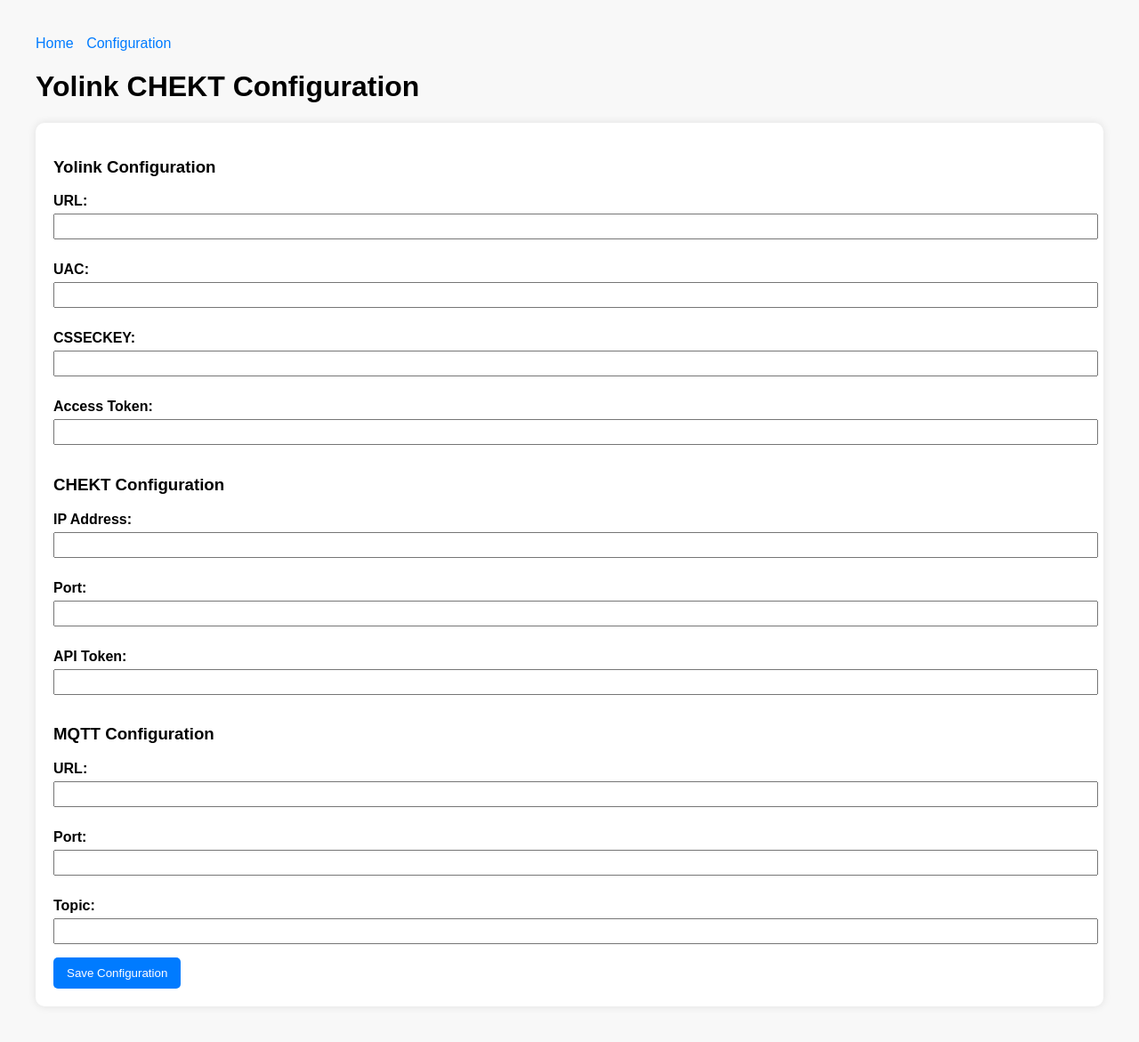
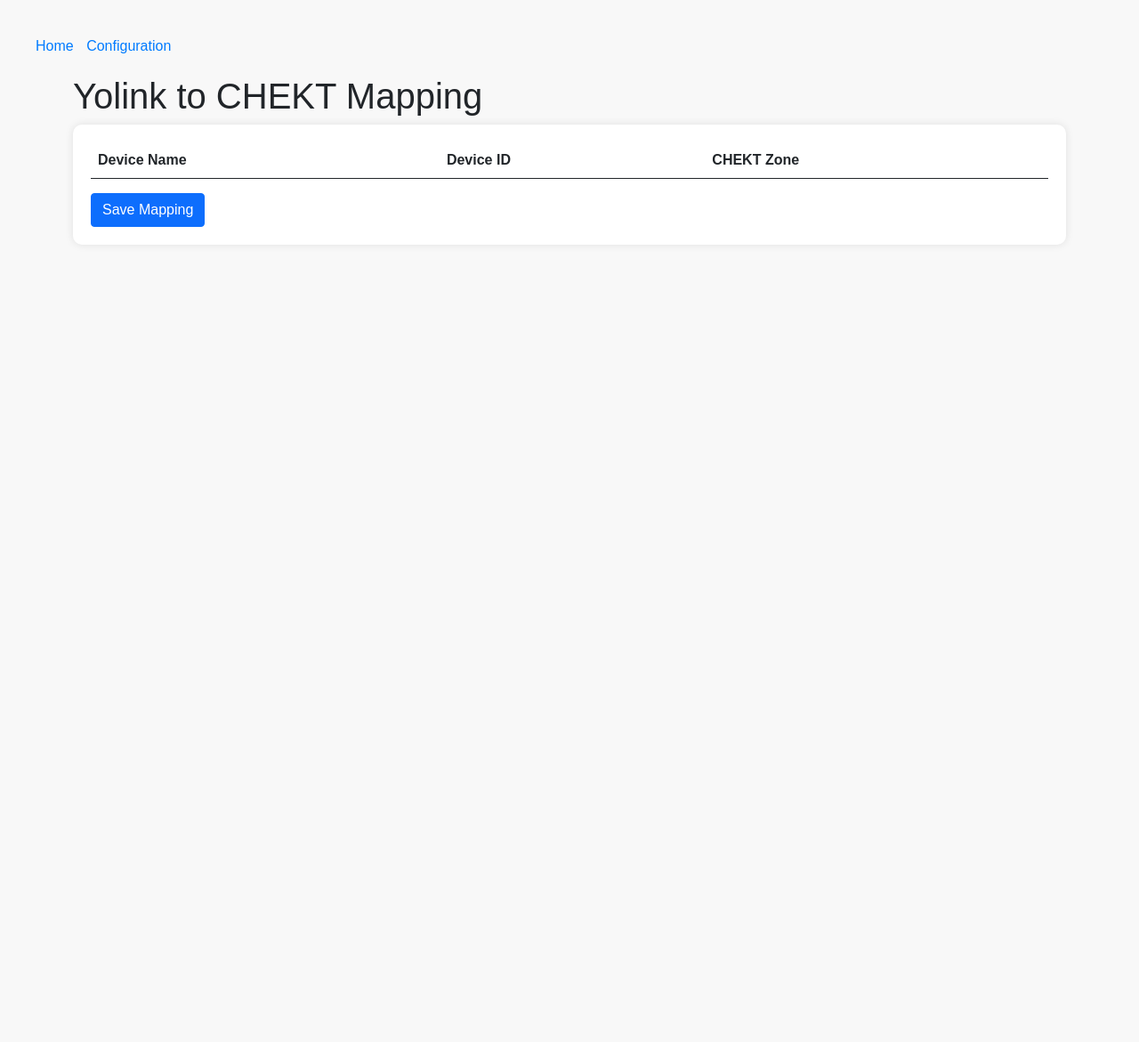
Before and after one commit to lazerusrm/yolink-chekt, a Flask app: page /config in a window 1280 px wide. Shown: the whole page at 89% size. After the commit the page ends 255 px from the top, so only its background shows below. Run offline with Flask 2, Linux system fonts and the light colour scheme; lists and menus that the app fills with data are empty.

Commit message:
web update

```diff
--- a/templates/config.html
+++ b/templates/config.html
@@ -3,7 +3,8 @@
 <head>
     <meta charset="UTF-8">
     <meta name="viewport" content="width=device-width, initial-scale=1.0">
-    <title>Yolink CHEKT Configuration</title>
+    <title>Yolink to CHEKT Mapping</title>
+    <link rel="stylesheet" href="https://cdn.jsdelivr.net/npm/bootstrap@5.1.0/dist/css/bootstrap.min.css">
     <style>
         body {
             font-family: Arial, sans-serif;
@@ -56,101 +57,59 @@
         <a href="/">Home</a>
         <a href="/config">Configuration</a>
     </div>
-    <h1>Yolink CHEKT Configuration</h1>
+    <div class="container">
+        <h1>Yolink to CHEKT Mapping</h1>
 
-    <form id="configForm">
-        <h3>Yolink Configuration</h3>
-        <label for="yolink_url">URL:</label>
-        <input type="text" id="yolink_url" name="yolink_url" required><br>
-        <label for="yolink_uac">UAC:</label>
-        <input type="text" id="yolink_uac" name="yolink_uac" required><br>
-        <label for="yolink_csseckey">CSSECKEY:</label>
-        <input type="text" id="yolink_csseckey" name="yolink_csseckey" required><br>
-        <label for="yolink_token">Access Token:</label>
-        <input type="text" id="yolink_token" name="yolink_token" required><br>
+        <form id="mapping-form">
+            <table class="table">
+                <thead>
+                    <tr>
+                        <th>Device Name</th>
+                        <th>Device ID</th>
+                        <th>CHEKT Zone</th>
+                    </tr>
+                </thead>
+                <tbody>
+                    {% for device in devices %}
+                    <tr>
+                        <td>{{ device['name'] }}</td>
+                        <td>{{ device['id'] }}</td>
+                        <td>
+                            <input type="text" name="chekt_zone" class="form-control" value="{{ mappings.get(device['id'], '') }}">
+                            <input type="hidden" name="device_id" value="{{ device['id'] }}">
+                        </td>
+                    </tr>
+                    {% endfor %}
+                </tbody>
+            </table>
+            <button type="submit" class="btn btn-primary">Save Mapping</button>
+        </form>
+    </div>
 
-        <h3>CHEKT Configuration</h3>
-        <label for="chekt_ip">IP Address:</label>
-        <input type="text" id="chekt_ip" name="chekt_ip" required><br>
-        <label for="chekt_port">Port:</label>
-        <input type="text" id="chekt_port" name="chekt_port" required><br>
-        <label for="chekt_token">API Token:</label>
-        <input type="text" id="chekt_token" name="chekt_token" required><br>
+    <script src="https://code.jquery.com/jquery-3.6.0.min.js"></script>
+    <script>
+        $('#mapping-form').on('submit', function (e) {
+            e.preventDefault();
+            var mappings = {};
+            $('input[name="device_id"]').each(function (index) {
+                var deviceId = $(this).val();
+                var zone = $(this).closest('tr').find('input[name="chekt_zone"]').val();
+                mappings[deviceId] = zone;
+            });
 
-        <h3>MQTT Configuration</h3>
-        <label for="mqtt_url">URL:</label>
-        <input type="text" id="mqtt_url" name="mqtt_url" required><br>
-        <label for="mqtt_port">Port:</label>
-        <input type="number" id="mqtt_port" name="mqtt_port" required><br>
-        <label for="mqtt_topic">Topic:</label>
-        <input type="text" id="mqtt_topic" name="mqtt_topic" required><br>
-
-        <button type="button" onclick="saveConfig()">Save Configuration</button>
-    </form>
-
-    <script>
-        document.addEventListener('DOMContentLoaded', (event) => {
-            fetch('/config')
-                .then(response => response.json())
-                .then(data => {
-                    document.getElementById('yolink_url').value = data.yolink.url;
-                    document.getElementById('yolink_uac').value = data.yolink.uac;
-                    document.getElementById('yolink_csseckey').value = data.yolink.csseckey;
-                    document.getElementById('yolink_token').value = data.yolink.token;
-                    document.getElementById('chekt_ip').value = data.chekt.ip;
-                    document.getElementById('chekt_port').value = data.chekt.port;
-                    document.getElementById('chekt_token').value = data.chekt.api_token;
-                    document.getElementById('mqtt_url').value = data.mqtt.url;
-                    document.getElementById('mqtt_port').value = data.mqtt.port;
-                    document.getElementById('mqtt_topic').value = data.mqtt.topic;
-                })
-                .catch(error => console.error('Error loading configuration:', error));
+            $.ajax({
+                type: "POST",
+                url: "/save_mapping",
+                contentType: "application/json",
+                data: JSON.stringify(mappings),
+                success: function (response) {
+                    alert(response.message);
+                },
+                error: function (xhr, status, error) {
+                    alert('Error: ' + xhr.responseText);
+                }
+            });
         });
-
-        function saveConfig() {
-            const saveButton = document.querySelector('button');
-            saveButton.disabled = true;
-            saveButton.innerText = "Saving...";
-
-            const config = {
-                yolink: {
-                    url: document.getElementById('yolink_url').value,
-                    uac: document.getElementById('yolink_uac').value,
-                    csseckey: document.getElementById('yolink_csseckey').value,
-                    token: document.getElementById('yolink_token').value
-                },
-                chekt: {
-                    ip: document.getElementById('chekt_ip').value,
-                    port: document.getElementById('chekt_port').value,
-                    api_token: document.getElementById('chekt_token').value
-                },
-                mqtt: {
-                    url: document.getElementById('mqtt_url').value,
-                    port: document.getElementById('mqtt_port').value,
-                    topic: document.getElementById('mqtt_topic').value
-                }
-            };
-
-            fetch('/config', {
-                method: 'POST',
-                headers: {
-                    'Content-Type': 'application/json'
-                },
-                body: JSON.stringify(config)
-            })
-            .then(response => response.json())
-            .then(data => {
-                alert(data.message);
-                saveButton.disabled = false;
-                saveButton.innerText = "Save Configuration";
-            })
-            .catch(error => {
-                console.error('Error:', error);
-                alert('Failed to save configuration. Please try again.');
-                saveButton.disabled = false;
-                saveButton.innerText = "Save Configuration";
-            });
-        }
     </script>
 </body>
 </html>
```
Also changed, not shown: templates/index.html (+13 -2 lines).
